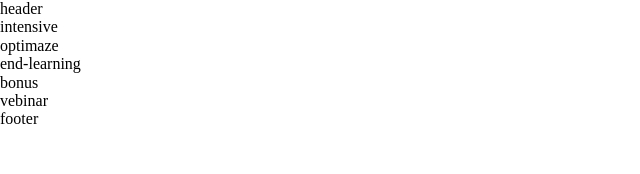
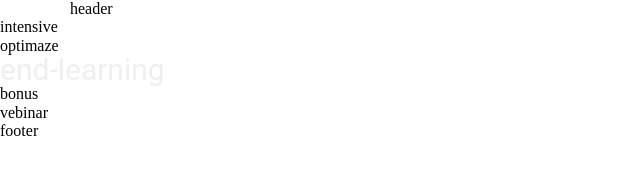
Before and after one commit to exsize426/test, a plain HTML site: page index.html in a window 1280 px wide. Shown: the whole page, without its empty margins (0-640 px from the left). Drawn offline with Linux system fonts and the light colour scheme; files that its build step writes are made by us from their sources.

Commit message:
add README.md

```diff
--- a/index.html
+++ b/index.html
@@ -8,16 +8,19 @@
     <meta name="description" content="Ежедневно в России появляется более 5 000 новых сайтов.
     И только единицы из них становятся популярными и приносят ощутимую прибыль.
     В чем секрет? В чем формула успеха? Узнайте на предстоящем двухдневном БЕСПЛАТНОМ интенсиве!">
-    <link rel="stylesheet" href="normalize.css">
-    <link rel="stylesheet" href="styles.css">
+    <link rel="stylesheet" href="./src/styles/normalize.css">
+    <link rel="stylesheet" href="./src/styles/styles.css">
 
 </head>
 
 <body>
-    <header class="header">header</header>
+    <header class="header">
+        <div class="container">header</div>
+    </header>
     <section class="intensive">intensive</section>
     <section class="optimaze">optimaze</section>
-    <section class="end-learning">end-learning</section>
+    <section class="end-learning">
+        <div class="title">end-learning</div></section>
     <section class="bonus">bonus</section>
     <section class="vebinar">vebinar</section>
     <footer class="footer">footer</footer>
--- a/src/styles/styles.css
+++ b/src/styles/styles.css
@@ -1,17 +1,14 @@
-.div {
-    width: 200px;
-    height: 200px;
-    background-color: blue;
-    color: darkorange;
-    border-radius: 100px;
-    display: inline-block;
-
+.container {
+    width: 1140px;
+    height: 100%;
+    position: relative;
+    margin: 0 auto;
 }
-.klas {
-    width: 200px;
-    height: 200px;
-    background-color: rgb(42, 165, 102);
-    color: rgb(237, 22, 165);
-
-    display: inline-block;
+.title {
+    font-family: 'Roboto';
+    font-style: normal;
+    font-weight: 400;
+    font-size: 30px;
+    line-height: 30px;
+    color: #EFEFEF;
 }
```
Also changed, not shown: 2 other files.
